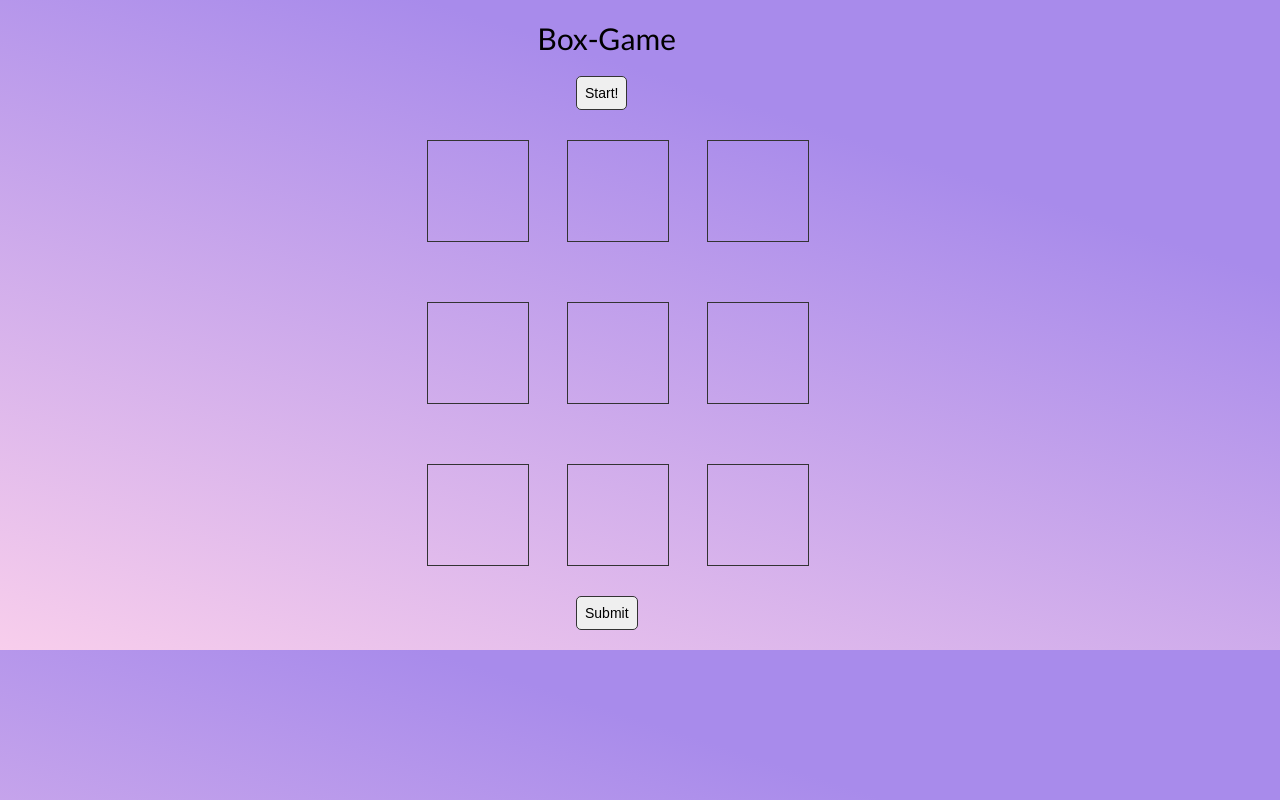
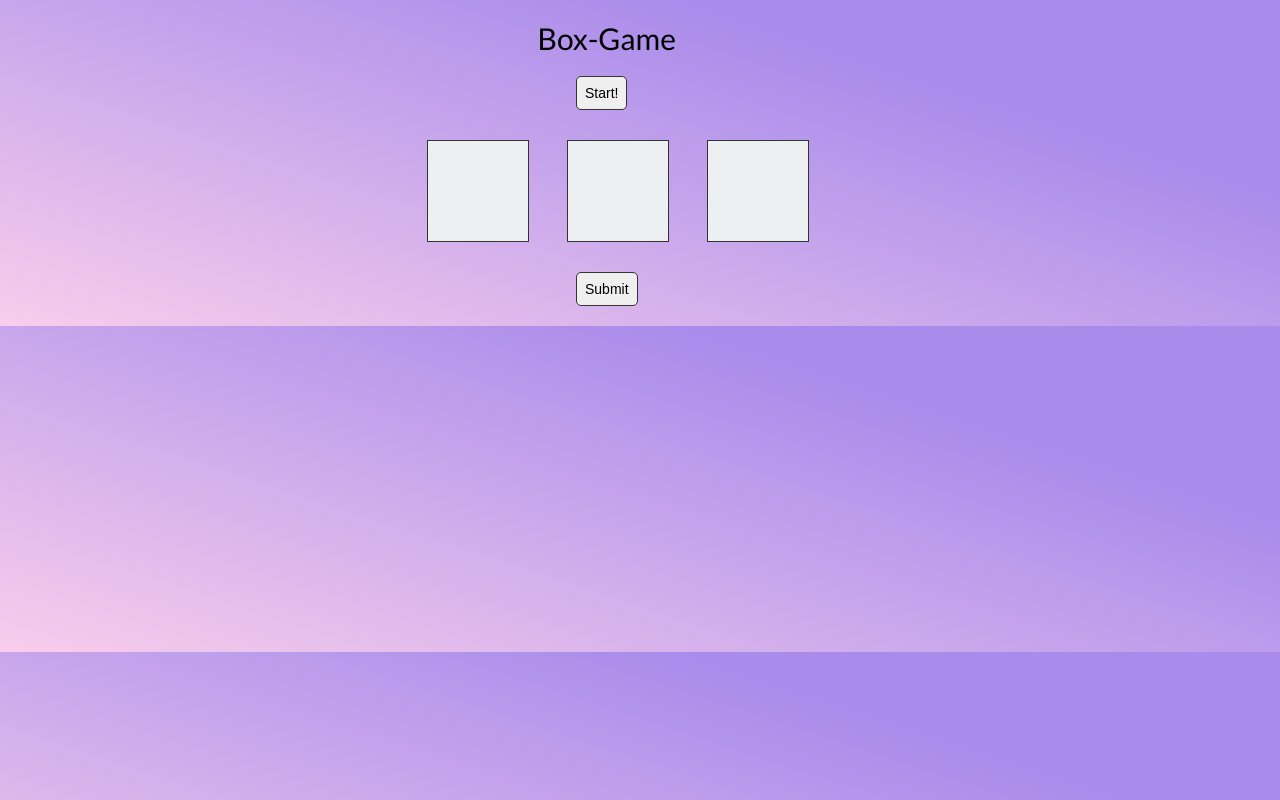
Before and after one commit to ewa1do/box-game, a website: page index.html in a window 1280 px wide. Both pictures are taken after a click on the button "Start!". Drawn offline with Linux system fonts and the light colour scheme.

Commit message:
creating UI...

```diff
--- a/index.html
+++ b/index.html
@@ -19,6 +19,7 @@
         <h1>Box-Game</h1>
         <button class="start">Start!</button>
         <div class="box-container">
+            <!-- <div class="box"></div>
             <div class="box"></div>
             <div class="box"></div>
             <div class="box"></div>
@@ -26,8 +27,7 @@
             <div class="box"></div>
             <div class="box"></div>
             <div class="box"></div>
-            <div class="box"></div>
-            <div class="box"></div>
+            <div class="box"></div> -->
         </div>
         <button class="submit">Submit</button>
     </main>
--- a/js/index.js
+++ b/js/index.js
@@ -0,0 +1,88 @@
+'use strict';
+// colors: white, red, blue, green, yellow, orange
+
+const boxesColorList = ['#ecf0f1', '#d63031', '#3867d6', '#16a085', '#f1c40f', '#e67e22'];
+
+const boxContainer = document.querySelector('.box-container');
+const startButton = document.querySelector('.start');
+
+class UI {
+
+    static displayLvlOne () {
+        const output = `
+        <div class="box"></div>
+        <div class="box"></div>
+        <div class="box"></div>
+        `;
+
+        boxContainer.insertAdjacentHTML('beforeend', output);
+    }
+}
+
+class Box {
+    static getRandomIndex = () => Math.trunc(Math.random() * 7);
+
+    static getRandomColor = () => boxesColorList.find((_, i) => i === Box.getRandomIndex());
+}
+
+
+// Event Handlers
+startButton.addEventListener('click', function (e) {
+    Array.from(boxContainer.children).forEach((box) => {
+        const hex = Box.getRandomColor();
+
+        if (hex === undefined) box.style.backgroundColor = '#ecf0f1';
+
+        box.style.backgroundColor = hex;
+    });
+});
+
+document.addEventListener('DOMContentLoaded', UI.displayLvlOne);
+
+
+
+
+
+
+
+
+
+
+
+
+
+
+
+
+
+
+
+
+
+
+
+
+// Timers: setTimeout and setInterval
+
+// setTimeout
+// const ingredients = ['olives', /*'spinach',*/ 'tomato'];
+
+// const pizzaTimer = setTimeout((ing1, ing2) =>
+//   console.log(`Here is your pizza with ${ing1} and ${ing2}!!`),
+//   3000,
+//   // 'olives',
+//   // 'spinach'
+//   ...ingredients
+// );
+// console.log('waiting...');
+
+// if (ingredients.includes('spinach')) clearTimeout(pizzaTimer);
+
+
+
+// // setInterval
+
+// setInterval(function () {
+//   const now = new Date();
+//   console.log(now);
+// }, 3000);
```
